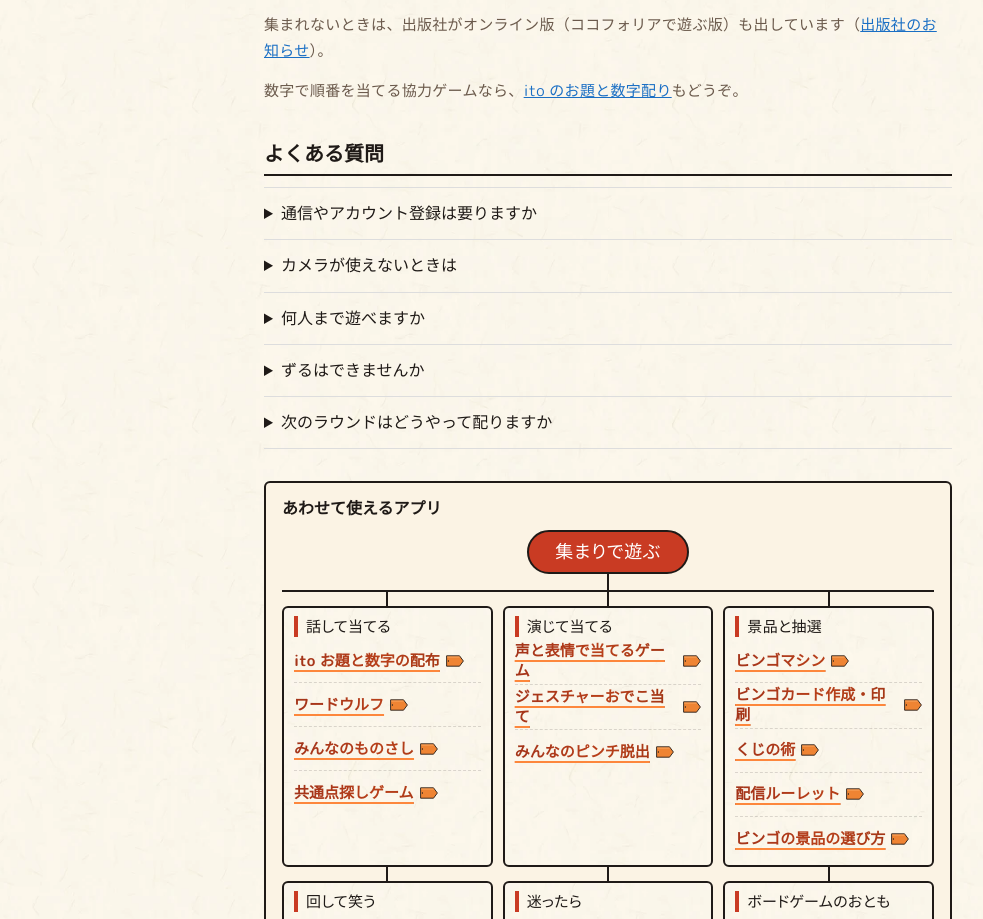
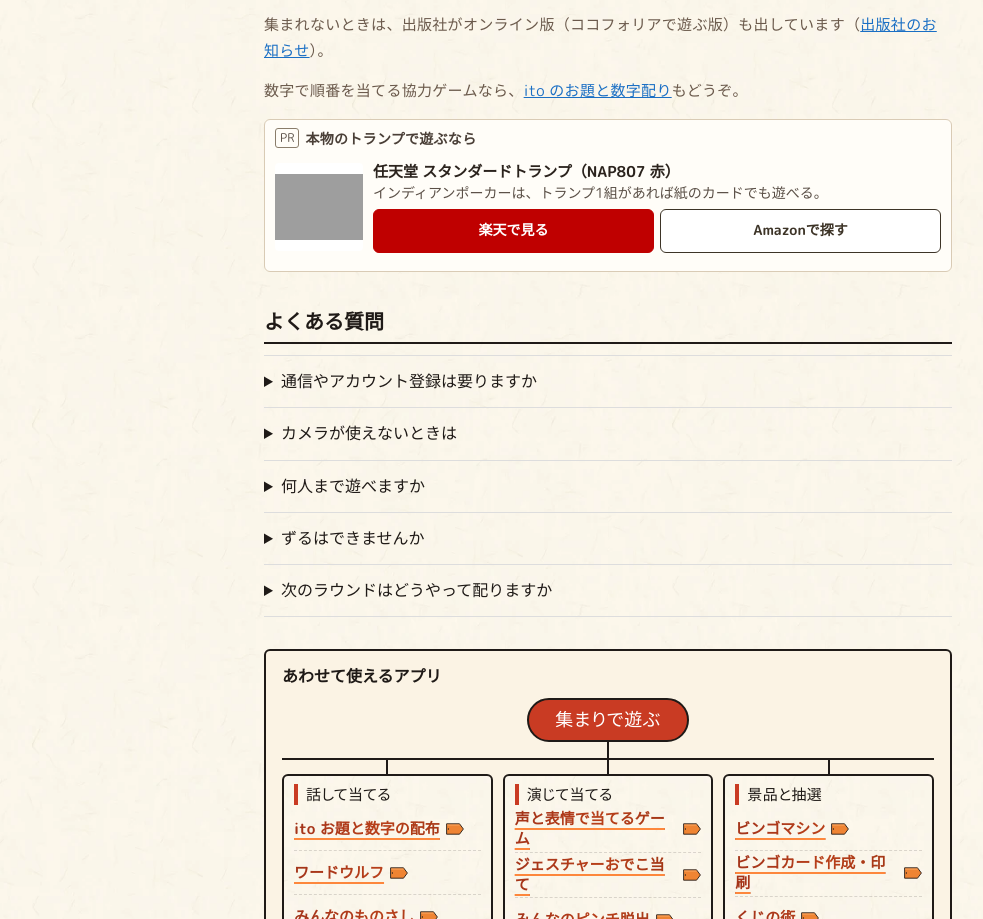
Before and after one commit to kkp-15/ninja-indianpoker, a plain HTML site: page index.html in a window 1280 px wide. Shown: the part 2304-3223 px from the top of the page, without its empty margins (32-1015 px from the left). Drawn offline with Linux system fonts and the light colour scheme; grey boxes are pictures that could not be loaded; a web font is replaced by a local one.

Commit message:
コヨーテの欄の下にトランプの商品カード
Co-Authored-By: Claude Opus 5.5 <noreply@anthropic.com>

```diff
--- a/index.html
+++ b/index.html
@@ -348,6 +348,15 @@ input:focus,select:focus{outline:none;border-color:var(--k-shu,var(--orange))}
   <p class="note">数字で順番を当てる協力ゲームなら、<a href="https://ito.kkpwebninja.com/">ito のお題と数字配り</a>もどうぞ。</p>
 </div>
 
+<!-- 2026-11-26 関連商品（上のカードとは別の欄。遊ぶ・入力する最中には見えない位置） -->
+<aside class="k-aff" data-zone="affiliate_indianpoker_more">
+  <p class="k-aff-h"><span class="k-aff-pr">PR</span>本物のトランプで遊ぶなら</p>
+  <div class="k-aff-item">
+    <a class="k-aff-img" href="https://hb.afl.rakuten.co.jp/hgc/11008fdf.72a391c0.11008fe0.307a7b09/_RTLink159751?pc=https%3A%2F%2Fitem.rakuten.co.jp%2Fjism%2F4902370516920-55-29312-n%2F&amp;m=https%3A%2F%2Fitem.rakuten.co.jp%2Fjism%2F4902370516920-55-29312-n%2F" target="_blank" rel="nofollow sponsored noopener" data-store="rakuten" data-item="nintendo_trump"><img src="https://thumbnail.image.rakuten.co.jp/@0_mall/jism/cabinet/0396/4902370516920.jpg?_ex=200x200" width="88" height="88" loading="lazy" alt="任天堂 スタンダードトランプ（NAP807 赤）の商品画像"></a>
+    <div class="k-aff-txt"><b>任天堂 スタンダードトランプ（NAP807 赤）</b><span class="k-aff-desc">インディアンポーカーは、トランプ1組があれば紙のカードでも遊べる。</span>
+      <div class="k-aff-btns"><a class="k-aff-rakuten" href="https://hb.afl.rakuten.co.jp/hgc/11008fdf.72a391c0.11008fe0.307a7b09/_RTLink159751?pc=https%3A%2F%2Fitem.rakuten.co.jp%2Fjism%2F4902370516920-55-29312-n%2F&amp;m=https%3A%2F%2Fitem.rakuten.co.jp%2Fjism%2F4902370516920-55-29312-n%2F" target="_blank" rel="nofollow sponsored noopener" data-store="rakuten" data-item="nintendo_trump">楽天で見る</a><a class="k-aff-amazon" href="https://www.amazon.co.jp/s?k=%E4%BB%BB%E5%A4%A9%E5%A0%82+%E3%82%B9%E3%82%BF%E3%83%B3%E3%83%80%E3%83%BC%E3%83%89%E3%83%88%E3%83%A9%E3%83%B3%E3%83%97&amp;tag=kkp15-22" target="_blank" rel="nofollow sponsored noopener" data-store="amazon" data-item="nintendo_trump">Amazonで探す</a></div></div>
+  </div>
+</aside>
 <h2>よくある質問</h2>
 <div class="faq">
   <details><summary>通信やアカウント登録は要りますか</summary>
```
